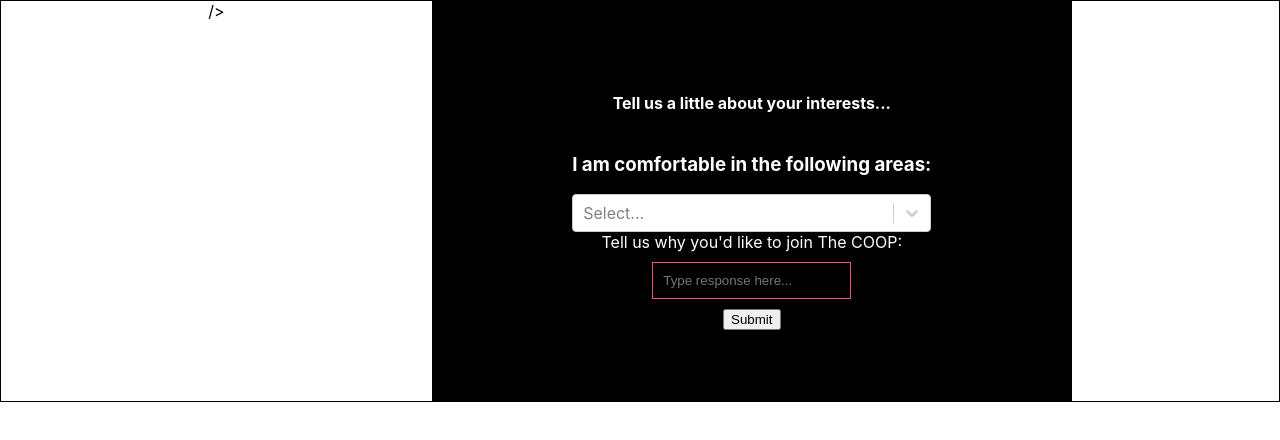
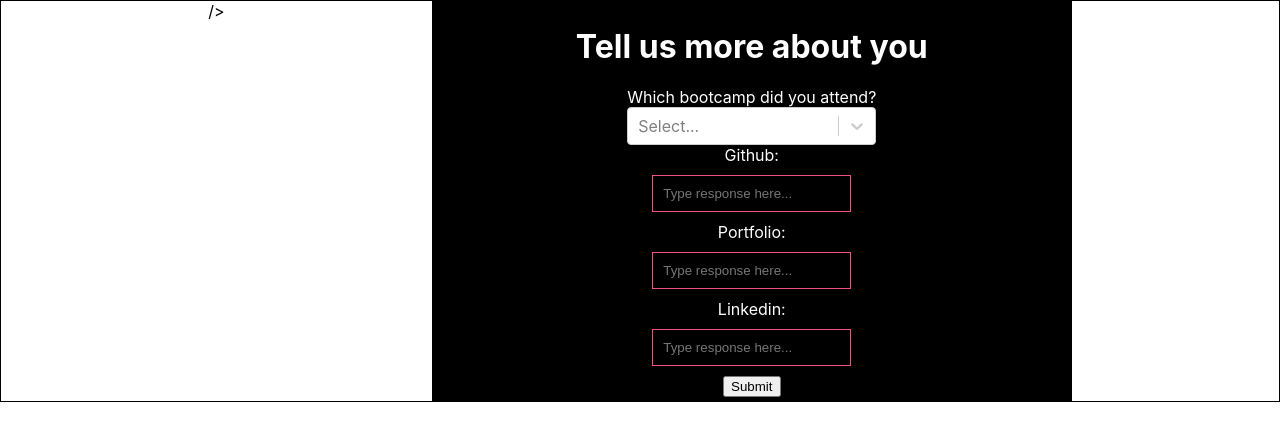
Before and after one commit to theCOOPcc/sign-up-form, a React (Create React App) app: page / in a window 1280 px wide. Shown: the top 440 px of the page. Built offline with nearby package versions, Linux system fonts and the light colour scheme.

Commit message:
update infointake form

```diff
--- a/src/App.js
+++ b/src/App.js
@@ -8,12 +8,11 @@ import DesignerForm from "./components/forms/DesignerForm";
 import EngineerForm from "./components/forms/EngineerForm";
 import InfoIntakeForm from "./components/forms/InfoIntakeForm";
 
-import MentorForm from './components/forms/MentorForm'
+import MentorForm from "./components/forms/MentorForm";
 import ChoosePath from "./components/forms/ChoosePath";
 // import CoryForm from "./components/CoryTestForm/CoryForm"
 // import MySelect, { choices, colorStyles } from "./components/forms/SelectTests/select-re";
 // import ResearchForm from "./components/CoryTestForm/Codepen/ResearchForm";
-
 
 axios.defaults.xsrfCookieName = "csrftoken";
 axios.defaults.xsrfHeaderName = "X-CSRFToken";
@@ -74,12 +73,16 @@ const App = () => {
 					currentForm={currentForm}
 					setCurrentForm={setCurrentForm} */}
 				/>
-				<DataScienceForm
+				{/* <DataScienceForm
 					currentForm={currentForm}
 					setCurrentForm={setCurrentForm}
-				/>
-				{/* <DesignerForm /> */}
-				{/* <InfoIntakeForm />  */}
+				/> */}
+				{/* <DesignerForm
+					currentForm={currentForm}
+					setCurrentForm={setCurrentForm}
+				/> */}
+				<InfoIntakeForm currentForm={currentForm}
+					setCurrentForm={setCurrentForm}/>
 				{/* <ContactForm /> */}
 				{/* <MySelect styles={colorStyles} options={choices} /> */}
 				{/* <CoryForm /> */}
--- a/src/components/forms/InfoIntakeForm.js
+++ b/src/components/forms/InfoIntakeForm.js
@@ -2,7 +2,7 @@ import React from "react";
 // import ReactDom from 'react-dom'
 import { Formik, Form} from "formik";
 import * as Yup from "yup";
-import * as Fields from "./fields";
+import { bootcamps } from "./fields";
 import * as Inputs from "./inputs";
 import styled from 'styled-components'
 
@@ -19,55 +19,76 @@ width: 50vw;
 `
 
 const validationSchema = Yup.object().shape({
-  bootcamp: Yup.mixed().oneOf(Fields.bootcamps.choices, 'Please choose from one of the selections'),
+  bootcamp: Yup.mixed().oneOf(bootcamps.choices, 'Please choose from one of the selections'),
 	linkedin: Yup.string().required('This field is required'),
 	github: Yup.string().required('This field is required'),
 	portfolio: Yup.string().required('This field is required'),
 })
 
 
-const InfoIntakeForm = () => {
+const InfoIntakeForm = (props) => {
+	const bootcampOptions = [];
+	bootcamps.choices.forEach((element) => {
+		let camp = { label: `${element}`, value: `${element}` };
+		bootcampOptions.push(camp);
+	});
 	return (
 		<Formik
 			initialValues={{
-      bootcamp: '',
-      linkedin: '',
-      github: '',
-      portfolio: ''
+				bootcamp: "",
+				linkedin: "",
+				github: "",
+				portfolio: "",
 			}}
-    validationSchema={validationSchema}
+			// validationSchema={validationSchema}
 			onSubmit={(values) => {
-      console.log('Submit successful', values)
+				console.log("Submit Successful", values);
+				props.setCurrentForm({
+					...props.currentForm,
+					bootcamp: values.bootcamp,
+					linkedin: values.linkedin,
+					github: values.github,
+					portfolio: values.portfolio,
+				});
+				console.log(props.currentForm);
 			}}
-    >
+			render={({
+				values,
+				errors,
+				touched,
+				setFieldValue,
+				setFieldTouched,
+				isSubmitting,
+			}) => (
 				<Form>
 					<FormStyle>
-
 						<h1>Tell us more about you</h1>
-      {Fields.secondFields.map(f => (
-						<Inputs.SelectInput key={f.name} label={f.name} name={f.value}>
-							<option value={f.value} ></option>
-							{f.choices.map((c) => (
-								<option name={c.value} key={c} >{c}</option>
-							))}
-						</Inputs.SelectInput>
-					))}
+						<Inputs.SelectInput
+							options={bootcampOptions}
+							key={bootcamps.name}
+							label={bootcamps.name}
+							name={bootcamps.value}
+							onBlur={setFieldTouched}
+							onChange={setFieldValue}
+						/>
 
 						<label htmlFor="github">Github: </label>
 						<Inputs.TextInput id="github" name="github"></Inputs.TextInput>
 
 						<label htmlFor="portfolio">Portfolio: </label>
-					<Inputs.TextInput id="portfolio" name="portfolio"></Inputs.TextInput>
+						<Inputs.TextInput
+							id="portfolio"
+							name="portfolio"></Inputs.TextInput>
 
 						<label htmlFor="linkedin">Linkedin: </label>
 						<Inputs.TextInput id="linkedin" name="linkedin"></Inputs.TextInput>
 
 						<button type="submit">Submit</button>
 					</FormStyle>
-
 				</Form>
-    </Formik>
-  )
-}
+			)}
+		/>
+	);
+};
 
 export default InfoIntakeForm;
```
Lines whose indentation alone changed are shown as unchanged.
